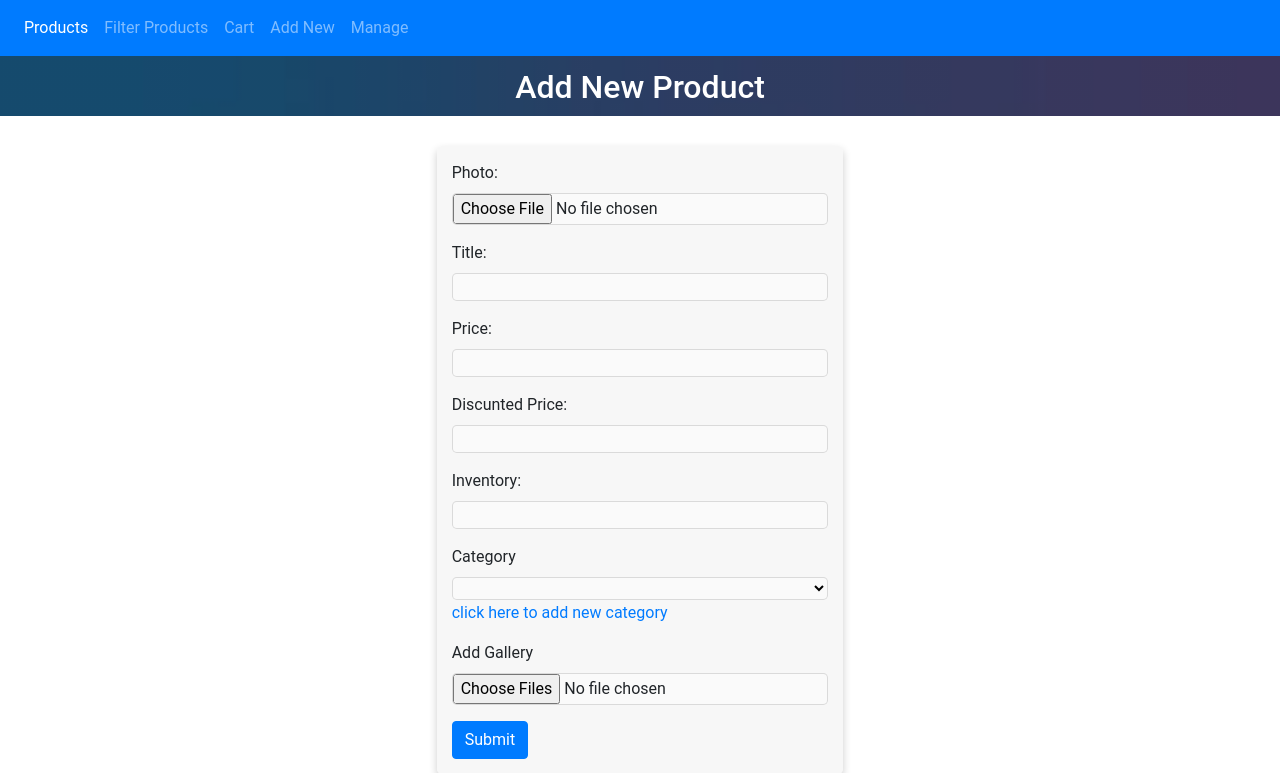
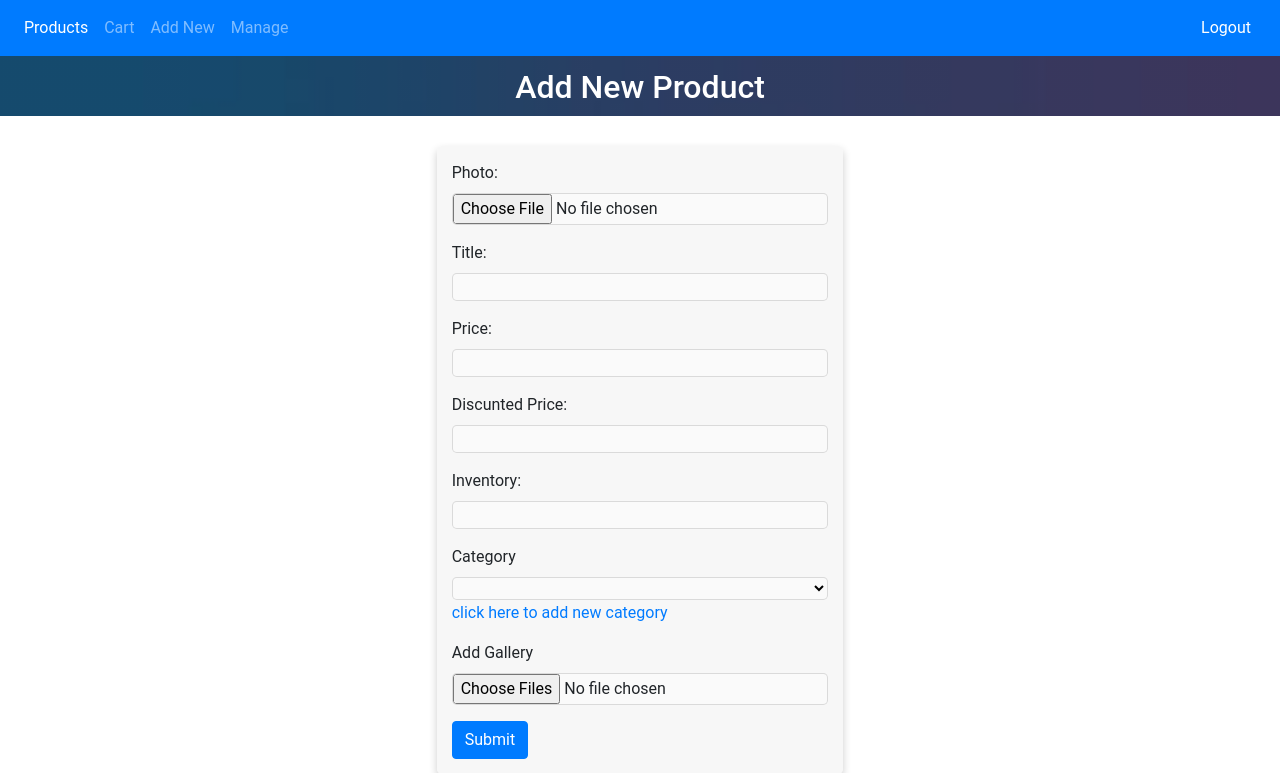
Before and after one commit to zareisajad/online-shop-flask, a Flask app: page /add in a window 1280 px wide. Shown: the top 773 px of the page. Run offline with Flask 2, Linux system fonts and the light colour scheme; tables that the repository leaves empty hold one stand-in row (values such as "Sample post"); some libraries are stand-ins or nearby versions.

Commit message:
add logout in navnar

```diff
--- a/app/templates/base.html
+++ b/app/templates/base.html
@@ -10,16 +10,13 @@
 <script src="https://cdnjs.cloudflare.com/ajax/libs/popper.js/1.14.7/umd/popper.min.js" integrity="sha384-UO2eT0CpHqdSJQ6hJty5KVphtPhzWj9WO1clHTMGa3JDZwrnQq4sF86dIHNDz0W1" crossorigin="anonymous"></script>
 <script src="https://stackpath.bootstrapcdn.com/bootstrap/4.3.1/js/bootstrap.min.js" integrity="sha384-JjSmVgyd0p3pXB1rRibZUAYoIIy6OrQ6VrjIEaFf/nJGzIxFDsf4x0xIM+B07jRM" crossorigin="anonymous"></script>
 <nav class="navbar navbar-expand-lg navbar-dark bg-primary">
-  <div class="collapse navbar-collapse" id="navbarNav">
+  <div class="collapse navbar-collapse " id="navbarNav">
     <ul class="navbar-nav">
       <li class="nav-item active">
         <a class="nav-link"href="{{ url_for('products') }}">Products<span class="sr-only">(current)</span></a>
       </li>
       <li class="nav-item">
-        <a class="nav-link" href="{{ url_for('filter_products') }}">Filter Products</a>
-      </li>
-      <li class="nav-item">
-        <a class="nav-link" href="{{ url_for('show_cart') }}">Cart</a>
+        <a class="nav-link" href="{{ url_for('show_cart')}}">Cart</a>
       </li>
       <li class="nav-item">
         <a class="nav-link" href="{{ url_for('add_product') }}">Add New</a>
@@ -29,6 +26,12 @@
       </li>
     </ul>
   </div>
+    <a  class="btn btn-primary" href="{{ url_for('logout') }}">Logout</a>
+
+  <!-- <form class="form-inline">
+    <input name="search-box" class="form-control mr-sm-2" type="search" placeholder="Search" aria-label="Search">
+    <button class="btn btn-outline-success my-2 my-sm-0" type="submit">Search</button>
+  </form> -->
 </nav>
 <header>
   <div class="hero-image">
```
